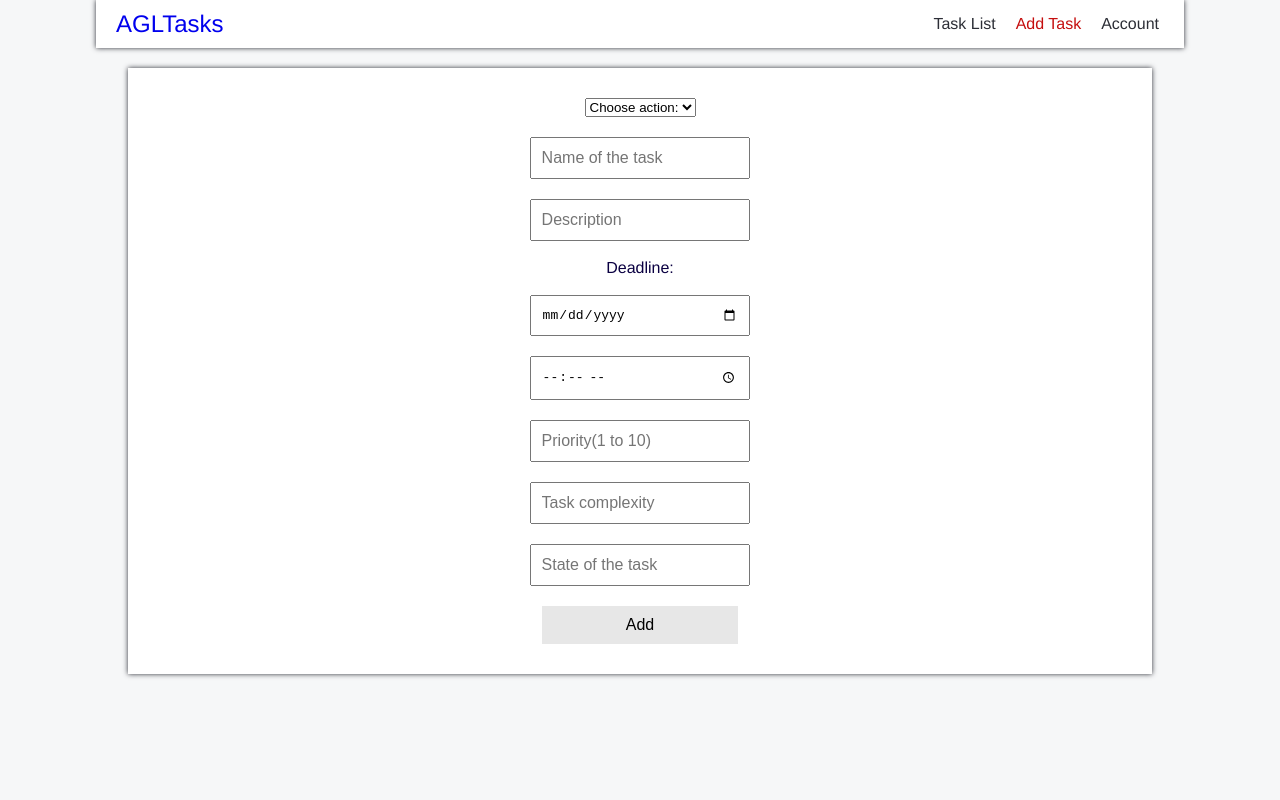
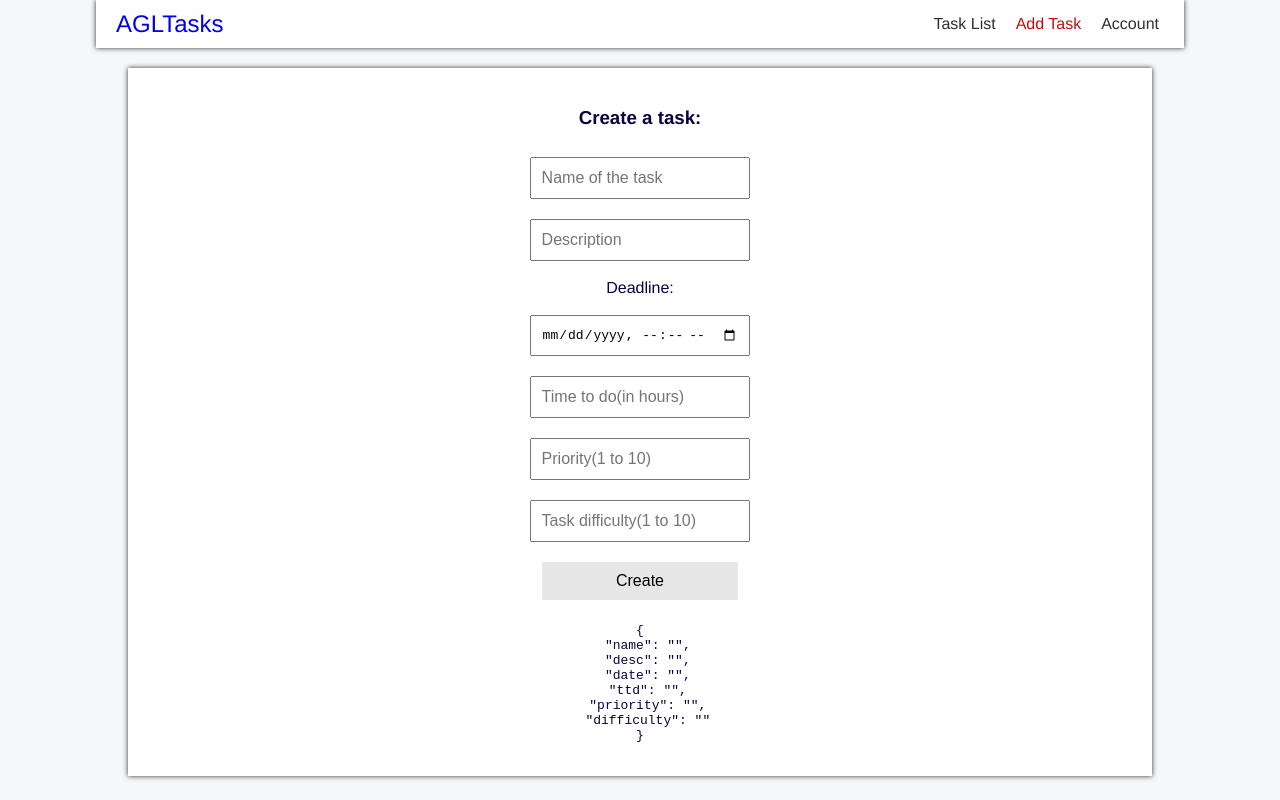
Before and after one commit to AlioshaRabeshko/TaskTracker, a React (Create React App) app in the folder front/: page /add-task in a window 1280 px wide. Built offline with nearby package versions, Linux system fonts and the light colour scheme; sample sign-in values are in the browser's storage.

Commit message:
task-creation-form

```diff
--- a/front/package.json
+++ b/front/package.json
@@ -6,12 +6,15 @@
     "@testing-library/jest-dom": "^5.11.5",
     "@testing-library/react": "^11.1.0",
     "@testing-library/user-event": "^12.1.10",
+    "axios": "^0.21.0",
+    "formik": "^2.2.6",
     "node-sass": "^4.14.1",
     "react": "^17.0.1",
     "react-dom": "^17.0.1",
     "react-router-dom": "^5.2.0",
     "react-scripts": "4.0.0",
-    "web-vitals": "^0.2.4"
+    "web-vitals": "^0.2.4",
+    "yup": "^0.32.8"
   },
   "scripts": {
     "start": "react-scripts start",
--- a/front/src/App.scss
+++ b/front/src/App.scss
@@ -52,10 +52,6 @@
 	display: flex;
 	flex-direction: column;
 	align-items: center;
-	input {
-		padding: 5px 0;
-		font-size: medium;
-	}
 	input,
 	button {
 		padding: 10px;
@@ -121,3 +117,8 @@
 		padding: 10px;
 	}
 }
+
+.error {
+	padding: 6px;
+	color: red;
+}
--- a/front/src/Components/HomePage.js
+++ b/front/src/Components/HomePage.js
@@ -1,10 +1,8 @@
-import { Fragment } from 'react';
-
 const HomePage = () => (
-	<Fragment>
+	<>
 		Welcome to the{' '}
-		<a href="https://www.youtube.com/watch?v=Tpm_GxcmTig">club</a>, buddy
-	</Fragment>
+		<a href='https://www.youtube.com/watch?v=Tpm_GxcmTig'>club</a>, buddy
+	</>
 );
 
 export default HomePage;
--- a/front/src/Components/NavBar.js
+++ b/front/src/Components/NavBar.js
@@ -1,5 +1,4 @@
 import { NavLink } from 'react-router-dom';
-import { Fragment } from 'react';
 import { useAuth } from '../context/auth';
 
 const NavBar = () => {
@@ -14,7 +13,7 @@ const NavBar = () => {
 
 			<div className='links'>
 				{authToken ? (
-					<Fragment>
+					<>
 						<NavLink className='link' activeClassName='active' to='/task-list'>
 							Task List
 						</NavLink>
@@ -24,7 +23,7 @@ const NavBar = () => {
 						<NavLink className='link' activeClassName='active' to='/user-panel'>
 							Account
 						</NavLink>
-					</Fragment>
+					</>
 				) : (
 					<NavLink className='link' activeClassName='active' to='/sign' exact>
 						Auth
--- a/front/src/Components/Sign.js
+++ b/front/src/Components/Sign.js
@@ -1,22 +1,55 @@
 import { useAuth } from '../context/auth';
 import { useHistory } from 'react-router-dom';
+import { Formik, Form, Field } from 'formik';
+import * as Yup from 'yup';
+
+const SubmitSchema = Yup.object().shape({
+	email: Yup.string().required('Required field'),
+	pass: Yup.string().required('Required field'),
+});
 
 const Sign = () => {
 	const history = useHistory();
 	const { setToken } = useAuth();
+
 	const signIn = () => {
 		setToken({ user: 'name' });
 		history.push('/user-panel');
 	};
+
 	return (
-		<form className='Form'>
-			<h3>Authorization form</h3>
-			<input type='email' placeholder='Email' />
-			<input type='password' placeholder='Password' />
-			<button type='submit' onClick={signIn}>
-				Sign in
-			</button>
-		</form>
+		<Formik
+			validationSchema={SubmitSchema}
+			initialValues={{ email: '', pass: '' }}
+			onSubmit={signIn}
+		>
+			{({ values, errors, touched, handleChange }) => (
+				<Form className='Form'>
+					<h3>Authorization Form</h3>
+					<Field
+						type='email'
+						name='email'
+						value={values.email}
+						placeholder='Email'
+						onChange={handleChange}
+					/>
+					{errors.email && touched.email ? (
+						<div className='error'>{errors.email}</div>
+					) : null}
+					<Field
+						type='password'
+						name='pass'
+						value={values.pass}
+						placeholder='Password'
+						onChange={handleChange}
+					/>
+					{errors.pass && touched.pass ? (
+						<div className='error'>{errors.pass}</div>
+					) : null}
+					<button type='submit'>Sign in</button>
+				</Form>
+			)}
+		</Formik>
 	);
 };
 
--- a/front/src/Components/TaskAdd.js
+++ b/front/src/Components/TaskAdd.js
@@ -1,26 +1,104 @@
-import { Fragment } from 'react';
+import { Formik, Form, Field } from 'formik';
+import * as Yup from 'yup';
+import axios from 'axios';
+
+const SubmitSchema = Yup.object().shape({
+	name: Yup.string().required('Required field'),
+	desc: Yup.string().required('Required field'),
+	date: Yup.date().required('Required field'),
+	ttd: Yup.number().required('Required field').min(0),
+	priority: Yup.number().required('Required field').min(1).max(10),
+	difficulty: Yup.number().required('Required field').min(1).max(10),
+});
 
 const TaskEdit = () => {
+	const addTask = (values) => {
+		axios.post('/add-task', values).then(() => {
+			console.log('here');
+		});
+	};
+
 	return (
-		<Fragment>
-			<select className='SelectAction'>
-				<option value='0'>Choose action:</option>
-				<option value='1'>Add task</option>
-				<option value='2'>Edit task</option>
-				<option value='3'>Delete task</option>
-			</select>
-			<form className='Form'>
-				<input type='text' placeholder='Name of the task' />
-				<input type='text' placeholder='Description' />
-				<label className='Label'>Deadline: </label>
-				<input type='date' />
-				<input type='time' />
-				<input type='number' placeholder='Priority(1 to 10)' max={10} />
-				<input type='text' placeholder='Task complexity' />
-				<input type='text' placeholder='State of the task' />
-				<button type='submit'>Add</button>
-			</form>
-		</Fragment>
+		<Formik
+			validationSchema={SubmitSchema}
+			initialValues={{
+				name: '',
+				desc: '',
+				date: '',
+				ttd: '',
+				priority: '',
+				difficulty: '',
+			}}
+			onSubmit={addTask}
+		>
+			{({ values, errors, touched, handleChange }) => (
+				<Form className='Form'>
+					<h3>Create a task:</h3>
+					<Field
+						type='text'
+						placeholder='Name of the task'
+						name='name'
+						value={values.name}
+						onChange={handleChange}
+					/>
+					{errors.name && touched.name ? (
+						<div className='error'>{errors.name}</div>
+					) : null}
+					<Field
+						type='text'
+						placeholder='Description'
+						name='desc'
+						value={values.desc}
+						onChange={handleChange}
+					/>
+					{errors.desc && touched.desc ? (
+						<div className='error'>{errors.desc}</div>
+					) : null}
+					<label className='Label'>Deadline: </label>
+					<Field
+						type='datetime-local'
+						name='date'
+						value={values.date}
+						onChange={handleChange}
+					/>
+					{errors.date && touched.date ? (
+						<div className='error'>{errors.date}</div>
+					) : null}
+					<Field
+						type='number'
+						placeholder='Time to do(in hours)'
+						name='ttd'
+						value={values.ttd}
+						onChange={handleChange}
+					/>
+					{errors.ttd && touched.ttd ? (
+						<div className='error'>{errors.ttd}</div>
+					) : null}
+					<Field
+						type='number'
+						placeholder='Priority(1 to 10)'
+						name='priority'
+						value={values.priority}
+						onChange={handleChange}
+					/>
+					{errors.priority && touched.priority ? (
+						<div className='error'>{errors.priority}</div>
+					) : null}
+					<Field
+						type='number'
+						placeholder='Task difficulty(1 to 10)'
+						name='difficulty'
+						value={values.difficulty}
+						onChange={handleChange}
+					/>
+					{errors.difficulty && touched.difficulty ? (
+						<div className='error'>{errors.difficulty}</div>
+					) : null}
+					<button type='submit'>Create</button>
+					<pre>{JSON.stringify(values, null, 2)}</pre>
+				</Form>
+			)}
+		</Formik>
 	);
 };
 
--- a/front/src/Components/UserPanel.js
+++ b/front/src/Components/UserPanel.js
@@ -1,4 +1,3 @@
-import { Fragment } from 'react';
 import { useAuth } from '../context/auth';
 import { useHistory } from 'react-router-dom';
 
@@ -10,7 +9,7 @@ const UserPanel = () => {
 		history.push('/');
 	};
 	return (
-		<Fragment>
+		<>
 			Account details
 			<div className='user-details'>
 				<div>
@@ -30,7 +29,7 @@ const UserPanel = () => {
 				<li>settings</li>
 				<li onClick={logOut}>Log Out</li>
 			</ul>
-		</Fragment>
+		</>
 	);
 };
 
```
Also changed, not shown: front/src/Components/Footer.js (+6 -7 lines), 2 other files (tests, documents, lock files or other folders).
